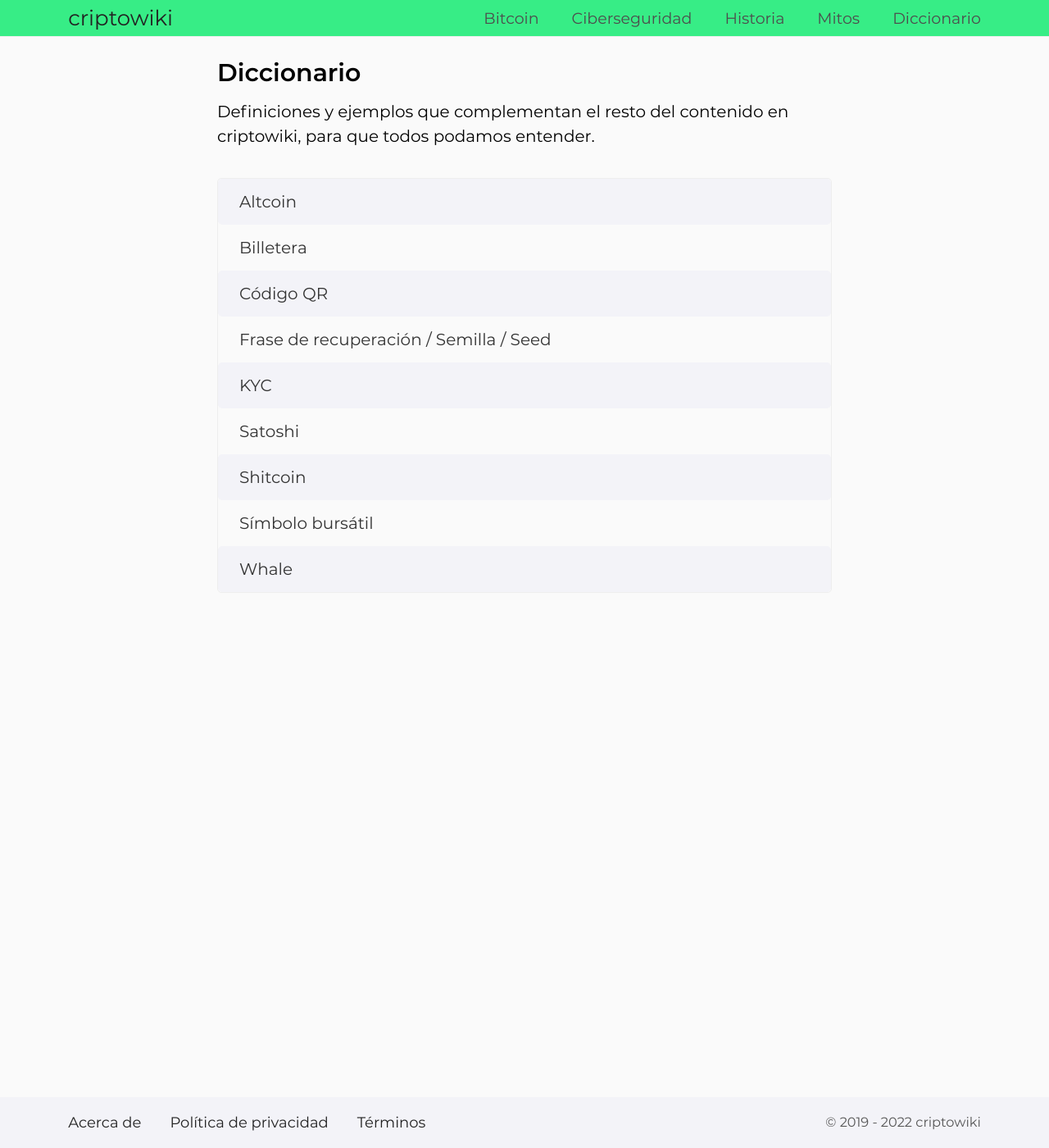
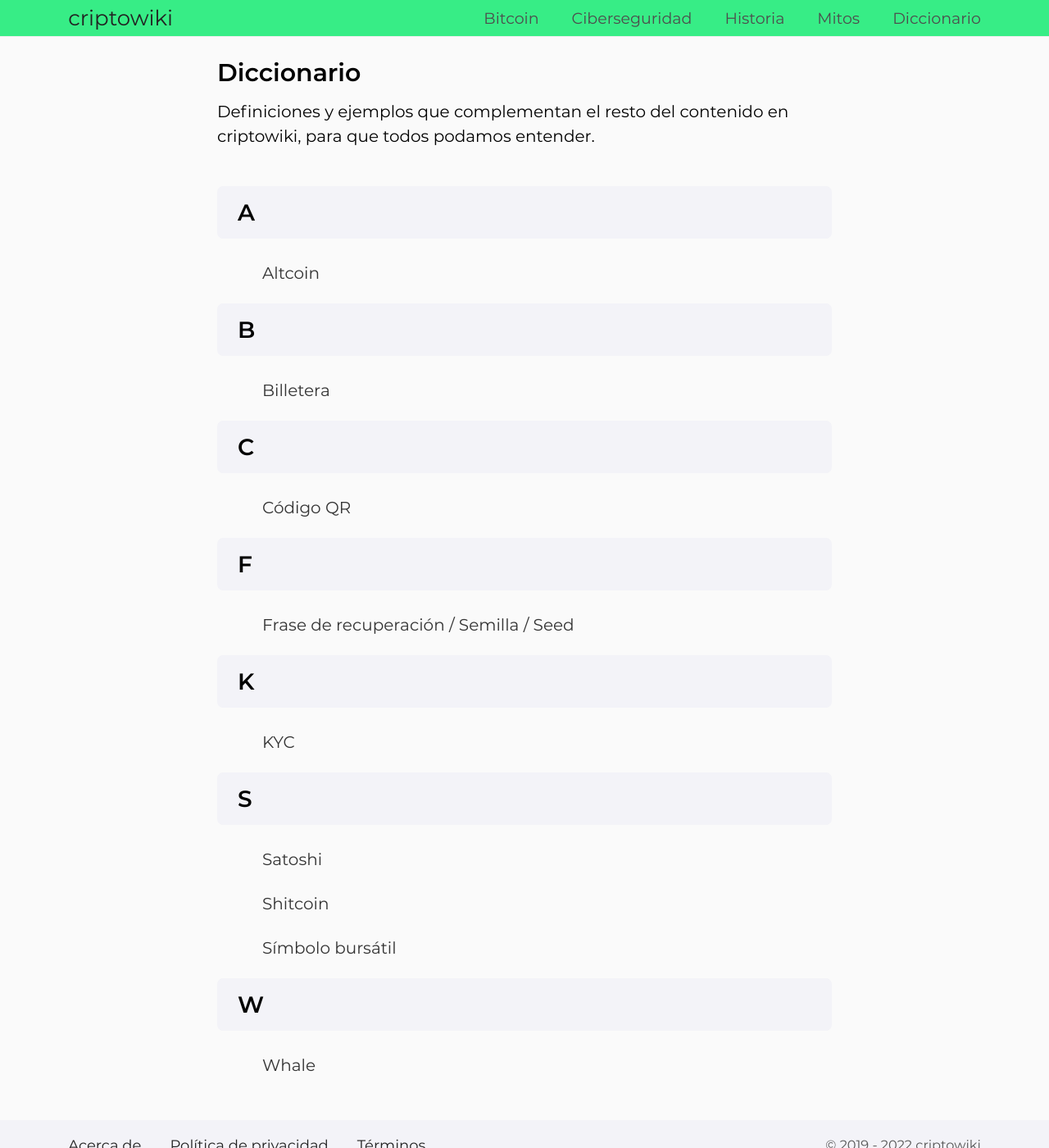
Before and after one commit to criptowiki/criptowiki, a Jekyll site: the page built from pages/dictionary.html, in a window 1280 px wide and 1400 px high. Shown: the whole window at 82% size. Built offline with Jekyll 4.4.1, drawn with Linux system fonts in a browser that asks for light colours; some web fonts are replaced.

Commit message:
group definitions by letter in Dictionary (#21)

```diff
--- a/assets/css/items-list.sass
+++ b/assets/css/items-list.sass
@@ -5,25 +5,25 @@
     width: 750px !important
 
 .items-list
-    border: 1px solid #EEE
-    border-radius: 5px
-    -moz-border-radius: 5px
-    -webkit-border-radius: 5px
+    float: left
+
+.items-list h2,
+.items-list a
+    float: left
+    width: 100%
+    border-radius: 7px
+    -moz-border-radius: 7px
+    -webkit-border-radius: 7px
 
 .items-list a
-    display: block
-    padding: 15px 25px
+    padding: 15px 55px
+    width: 100%
     text-decoration: none
-    border: 1px solid transparent
-    border-radius: 5px
-    -moz-border-radius: 5px
-    -webkit-border-radius: 5px
-
-.items-list a:nth-child(odd)
-    background-color: #F3F3F8
 
 .items-list a:hover
-    padding-left: 35px
-    background-color: #f8f8fb
-    color: #333
-    border: 1px solid #333
+    padding: 15px 65px
+    color: #111
+
+.items-list h2
+    padding: 15px 25px
+    background-color: #F3F3F8
--- a/pages/dictionary.html
+++ b/pages/dictionary.html
@@ -11,10 +11,15 @@ css: items-list
     <p>{{ page.description }}</p>
     <div class="content items-list">
 
-        {% assign dictionary = site.categories.dictionary | sort: 'title' %}
-    	{% for post in dictionary %}
-        	<a href="{{ post.permalink }}"><div>{{ post.title }}</div></a>
-		{% endfor %}
+
+        {% assign dictionary = site.categories.dictionary | sort: "title" %}
+        {% assign postsByLetter =  dictionary | group_by_exp: "post", "post.title | slice: 0, 1" %}
+        {% for letter in postsByLetter %}
+            <h2>{{ letter.name }}</h2>
+            {% for post in letter.items %}
+            <a href="{{ post.permalink }}"><div>{{ post.title }}</div></a>
+            {% endfor %}
+        {% endfor %}
 
     </div>
 </div>
```
